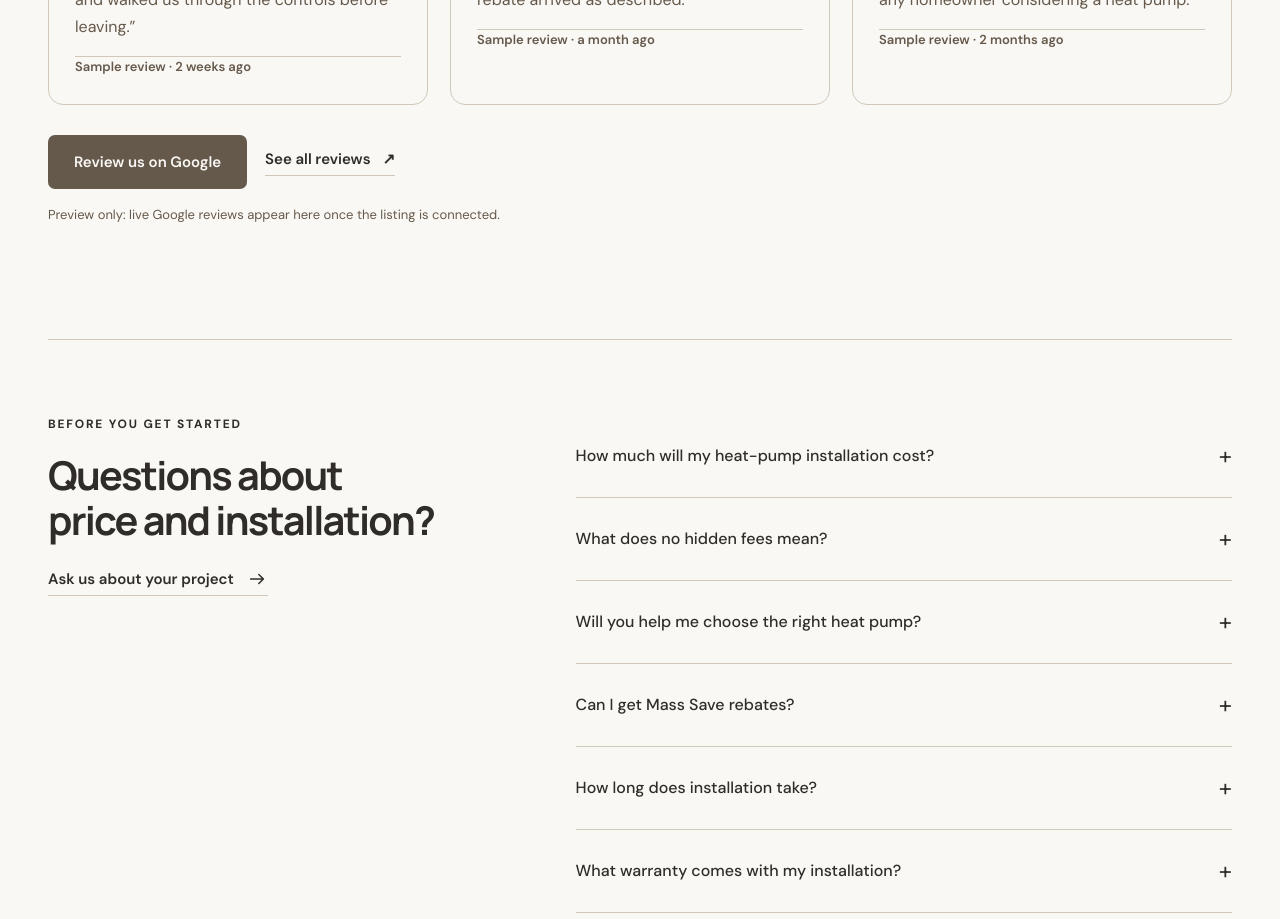
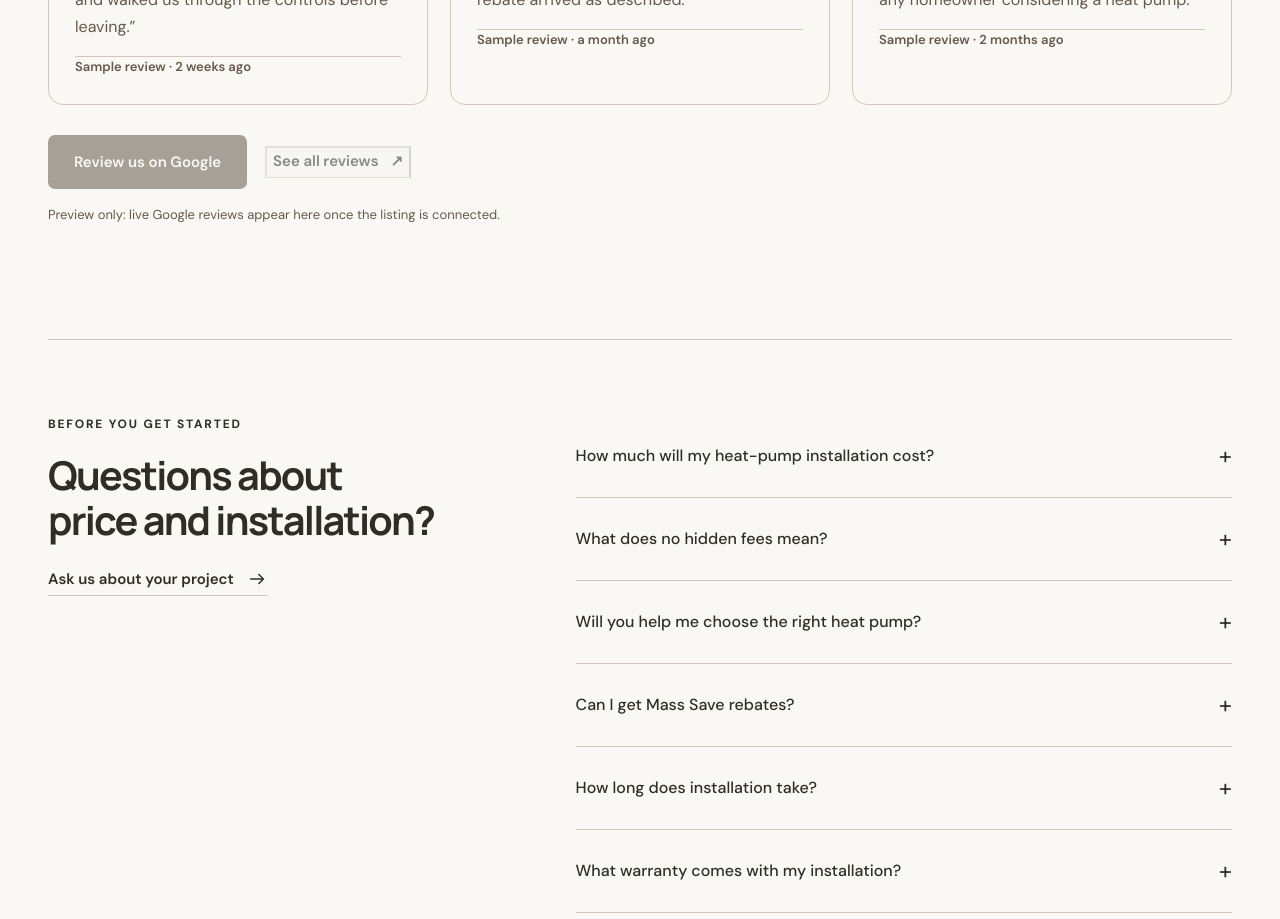
Before and after one commit to awesome7749/hanson, a React (Create React App) app in the folder my-app/: page / in a window 1280 px wide. Shown: the part 5800-6719 px from the top of the page. Built offline with nearby package versions, Linux system fonts and the light colour scheme.

Commit message:
Use buttons for preview-only review actions

```diff
--- a/my-app/src/revamp/Reviews.tsx
+++ b/my-app/src/revamp/Reviews.tsx
@@ -98,24 +98,10 @@ export default function GoogleReviews() {
         ))}
       </div>
       <div className="inline-actions">
-        <a
-          className="button"
-          href={sample ? undefined : data.writeReviewUrl}
-          onClick={sample ? (e) => e.preventDefault() : undefined}
-          target={sample ? undefined : "_blank"}
-          rel="noreferrer"
-        >
-          Review us on Google
-        </a>
-        <a
-          className="text-link"
-          href={sample ? undefined : data.mapsUrl}
-          onClick={sample ? (e) => e.preventDefault() : undefined}
-          target={sample ? undefined : "_blank"}
-          rel="noreferrer"
-        >
-          See all reviews <span aria-hidden="true">↗</span>
-        </a>
+        {sample ? <button className="button" type="button" disabled>Review us on Google</button> :
+          <a className="button" href={data.writeReviewUrl} target="_blank" rel="noreferrer">Review us on Google</a>}
+        {sample ? <button className="text-link" type="button" disabled>See all reviews <span aria-hidden="true">↗</span></button> :
+          <a className="text-link" href={data.mapsUrl} target="_blank" rel="noreferrer">See all reviews <span aria-hidden="true">↗</span></a>}
       </div>
       {sample && (
         <p className="reviews-sample-note">
```
